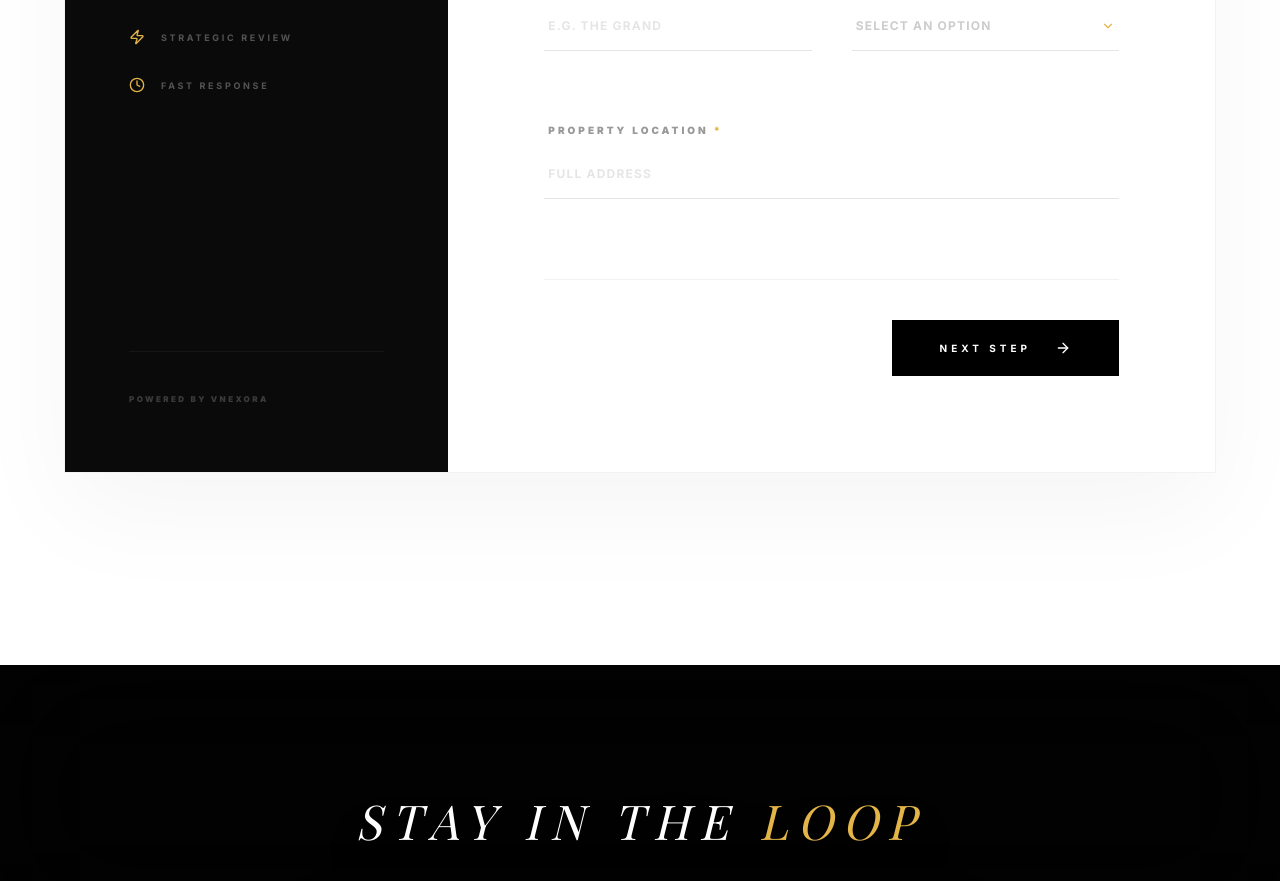
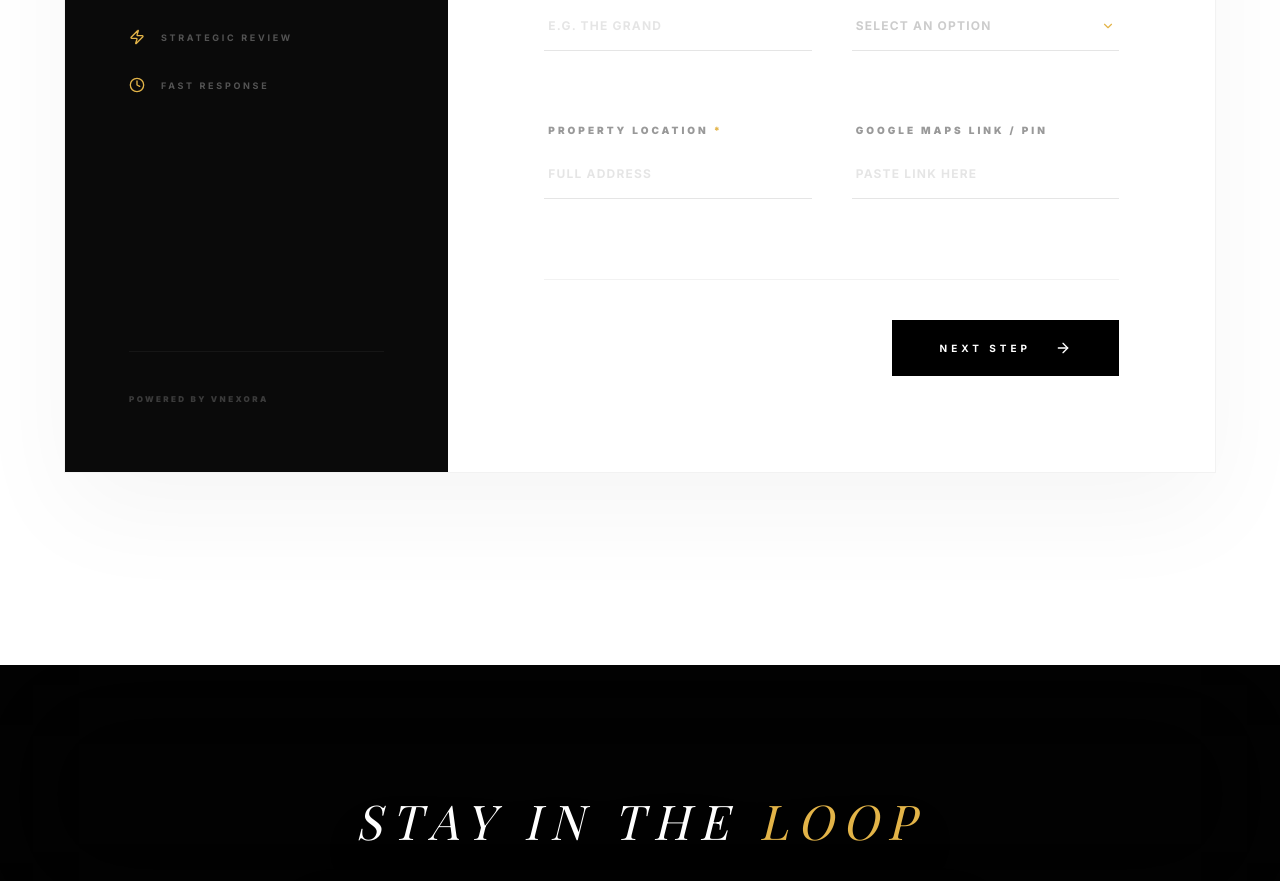
Before and after one commit to cricketmagician/vnexora, a Next.js app: page /services in a window 1280 px wide. Shown: the part 7200-8081 px from the top of the page. Built offline with nearby package versions, Linux system fonts and the light colour scheme; a web font is replaced by a local one.

Commit message:
feat: add Google Maps Link option to enquiry forms

```diff
--- a/src/components/sections/BrandPartnershipForm.tsx
+++ b/src/components/sections/BrandPartnershipForm.tsx
@@ -462,6 +462,10 @@ export const BrandPartnershipForm = () => {
                       <InputField label="Property Name" value={formData.propertyName} onChange={v => setFormData({...formData, propertyName: v})} placeholder="GRAND VISTA" required />
                       <InputField label="City" value={formData.cityProperty} onChange={v => setFormData({...formData, cityProperty: v})} placeholder="VARANASI" />
                     </div>
+                    <div className="grid grid-cols-1 md:grid-cols-2 gap-x-12 gap-y-10 mt-10">
+                      <InputField label="Full Address" value={formData.fullAddress} onChange={v => setFormData({...formData, fullAddress: v})} placeholder="STREET, AREA, ETC." />
+                      <InputField label="Google Maps Link / Pin" value={formData.googlePin} onChange={v => setFormData({...formData, googlePin: v})} placeholder="PASTE LINK HERE" />
+                    </div>
                   </div>
                 </motion.div>
               )}
--- a/src/components/sections/ServiceEnquiryForm.tsx
+++ b/src/components/sections/ServiceEnquiryForm.tsx
@@ -486,7 +486,10 @@ export const ServiceEnquiryForm = () => {
                     />
                   </div>
 
-                  <InputField label="Property Location" value={formData.propertyLocation} onChange={v => setFormData({...formData, propertyLocation: v})} placeholder="FULL ADDRESS" required />
+                  <div className="grid grid-cols-1 md:grid-cols-2 gap-x-10 gap-y-8">
+                    <InputField label="Property Location" value={formData.propertyLocation} onChange={v => setFormData({...formData, propertyLocation: v})} placeholder="FULL ADDRESS" required />
+                    <InputField label="Google Maps Link / Pin" value={formData.googlePin} onChange={v => setFormData({...formData, googlePin: v})} placeholder="PASTE LINK HERE" />
+                  </div>
                 </motion.div>
               )}
 
```
